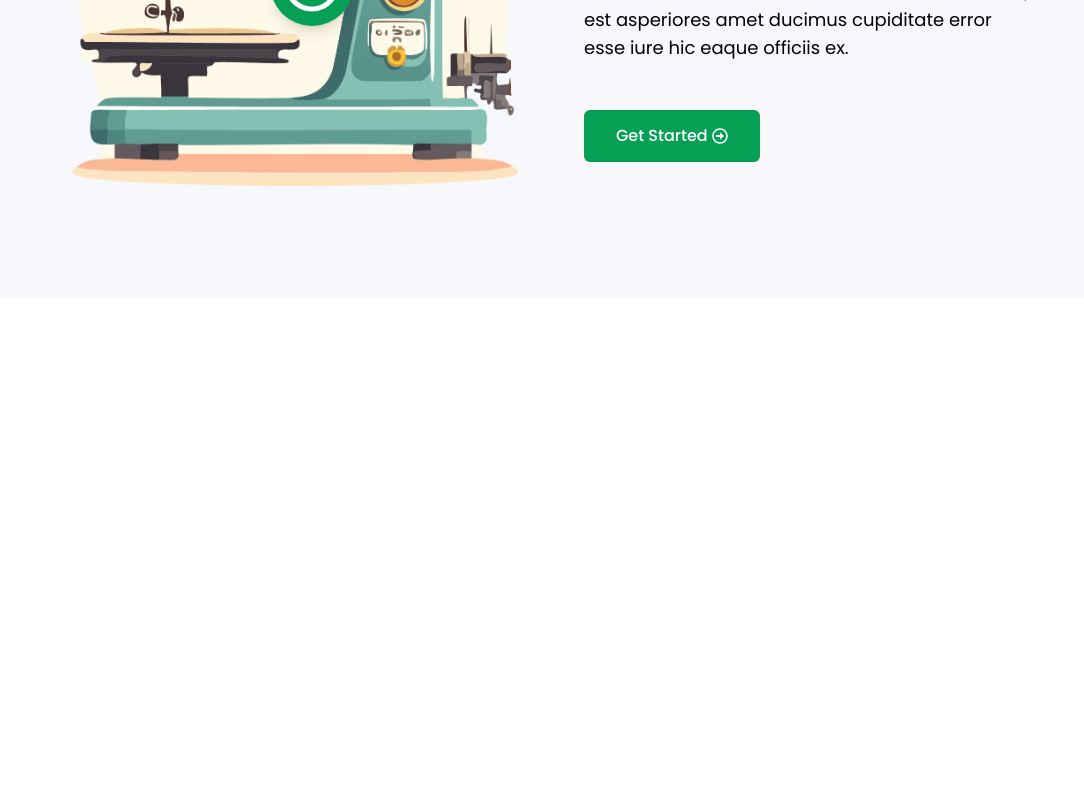
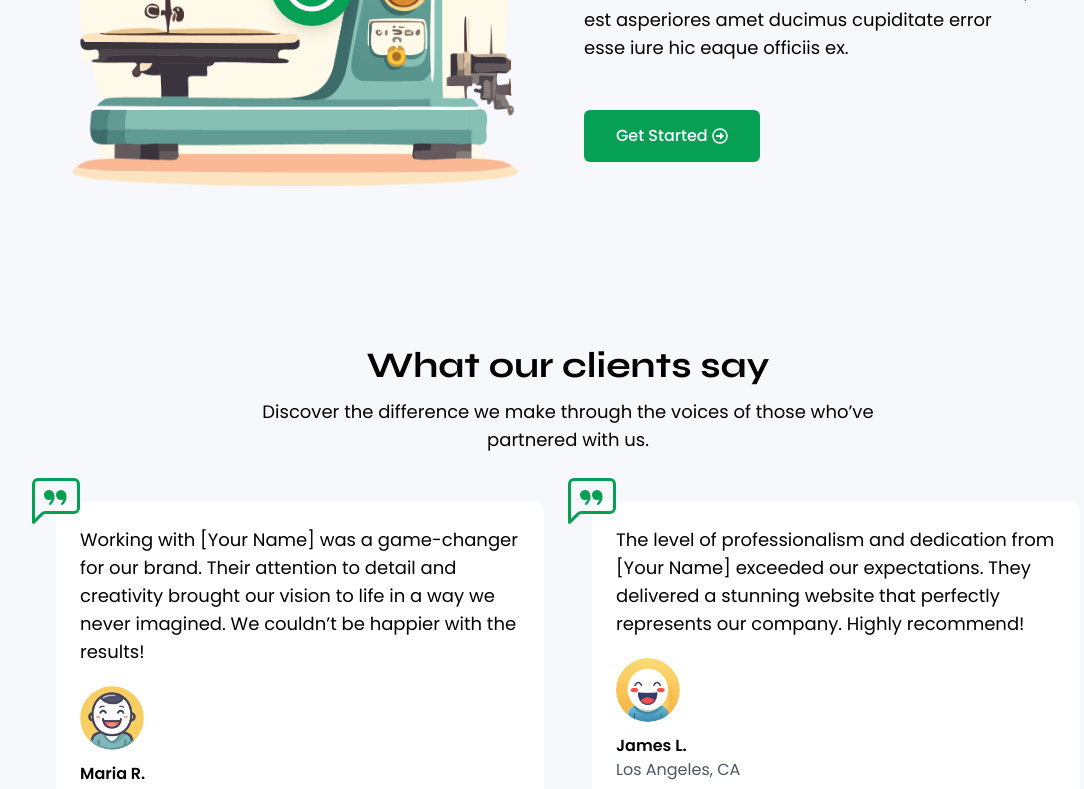
Before and after one commit to imagallon/welk, a React (Vite) app: page / in a window 1280 px wide. Shown: the part 2000-2789 px from the top of the page, without its empty margins (72-1156 px from the left). Before the commit the page ends 2298 px from the top, so only its background shows below. Built offline with nearby package versions, Linux system fonts and the light colour scheme.

Commit message:
completed testimonial section

```diff
--- a/src/App.jsx
+++ b/src/App.jsx
@@ -3,6 +3,7 @@
 import Hero from './components/Hero';
 import Navbar from './components/Navbar';
 import Services from './components/Services';
+import Testimonial from './components/Testimonial';
 
 function App() {
   return (
@@ -11,6 +12,7 @@
       <Hero />
       <Services />
       <About />
+      <Testimonial/>
     </div>
   );
 }
--- /dev/null
+++ b/src/components/Testimonial.jsx
@@ -0,0 +1,64 @@
+import React from 'react'
+import { BsChatLeftQuote } from "react-icons/bs";
+import review1 from '../assets/review1.webp';
+import review2 from '../assets/review2.webp';
+
+
+const testimonials =
+[
+  {
+    name: "Maria R.",
+    location: "New York, NY",
+    testimonial: "Working with [Your Name] was a game-changer for our brand. Their attention to detail and creativity brought our vision to life in a way we never imagined. We couldn’t be happier with the results!",
+    image: review1,
+  },
+  {
+    "name": "James L.",
+    "location": "Los Angeles, CA",
+    "testimonial": "The level of professionalism and dedication from [Your Name] exceeded our expectations. They delivered a stunning website that perfectly represents our company. Highly recommend!",
+    image: review2,
+  }
+]
+
+
+const Testimonial = () => {
+  return (
+    <div className='bg-[#f7f8fc] py-12' id='testimonial'>
+        <div className=' container mx-auto'>
+            <div className='text-center mb-12'>
+                <h2 className='text-4xl font-bold font-secondary mb-3'>
+                    What our clients say
+                </h2>
+                <p className='text-lg mb-12 md:w-1/2 mx-auto'>
+                Discover the difference we make through the voices of those who’ve partnered with us.
+                </p>
+            </div>
+
+            <div className='flex flex-col md:w-4/5 mx-auto md:flex-row md:gap-12 gap-8'>
+
+              {
+                testimonials.map((testimonial, index) =>(
+                  <div key={index} className='relative bg-white rounded-lg p-6 flex-1'>
+                    <div className='absolute top-0 left-0 transform -translate-x-1/2 -translate-y-1/2'>
+                    <BsChatLeftQuote className='size-12 text-primary'/>
+                    </div>
+                    <div className='flex flex-col space-y-3 mb-4'>
+                      <p className='text-lg mb-2'>{testimonial.testimonial}</p>
+                      <div className='flex gap-1'>
+                        <img src={testimonial.image} alt="reviewer image" className='size-16 rounded-full object-cover mr-4' />
+                      </div>
+                      <div>
+                        <p className='font-semibold'>{testimonial.name}</p>
+                        <p className='text-gray-600'>{testimonial.location}</p>
+                      </div>
+                    </div>
+                  </div>
+                ))
+              }
+            </div>
+        </div>
+    </div>
+  )
+}
+
+export default Testimonial
```
Also changed, not shown: src/assets/review1.webp (added), src/assets/review2.webp (added).
